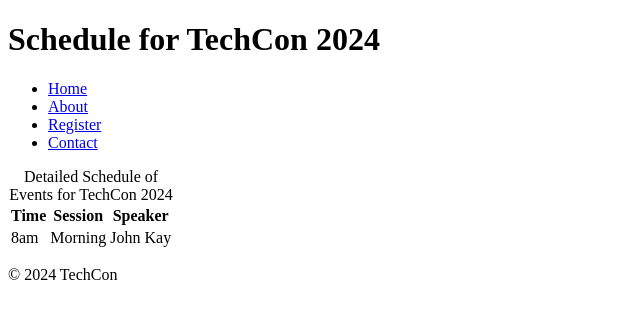
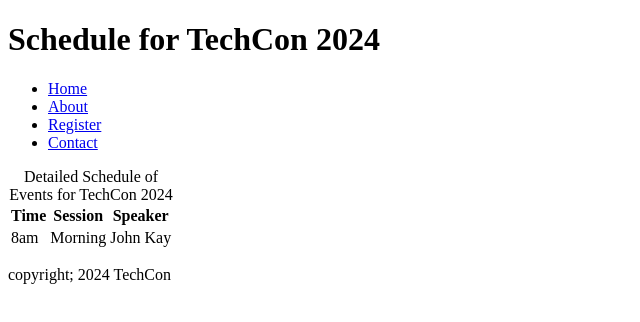
Before and after one commit to Akosuamercy/TechCon_HTML, a plain HTML site: page techcon_website/schedule.html in a window 1280 px wide. Shown: the full height of the page, 0-640 px from the left. Drawn offline with Linux system fonts and the light colour scheme.

Commit message:
Update schedule.html

```diff
--- a/techcon_website/schedule.html
+++ b/techcon_website/schedule.html
@@ -37,7 +37,7 @@
     </main>
 
     <footer>
-        <p>&copy; 2024 TechCon </p>
+        <p>copyright; 2024 TechCon </p>
     </footer>
 
 
```
